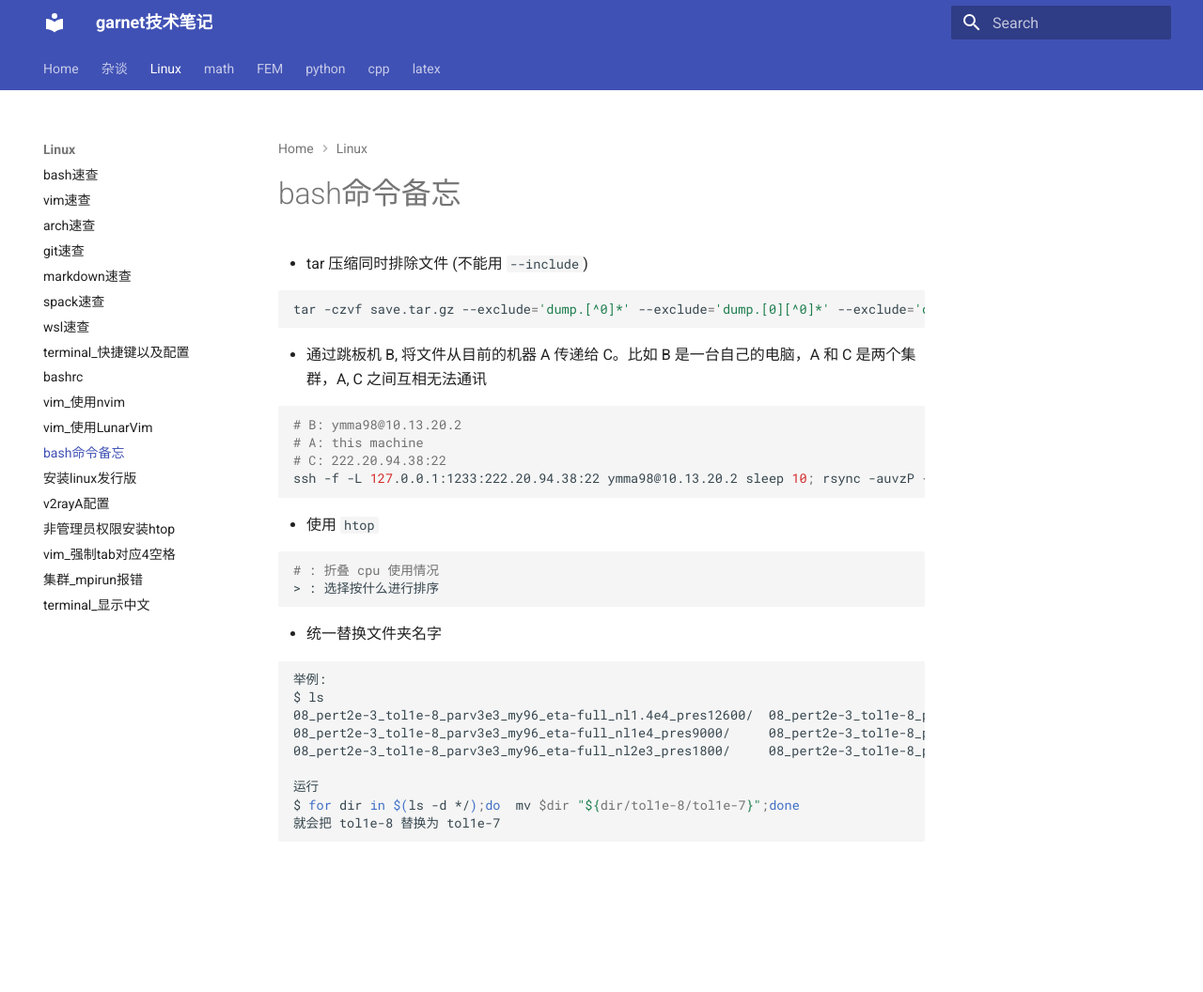
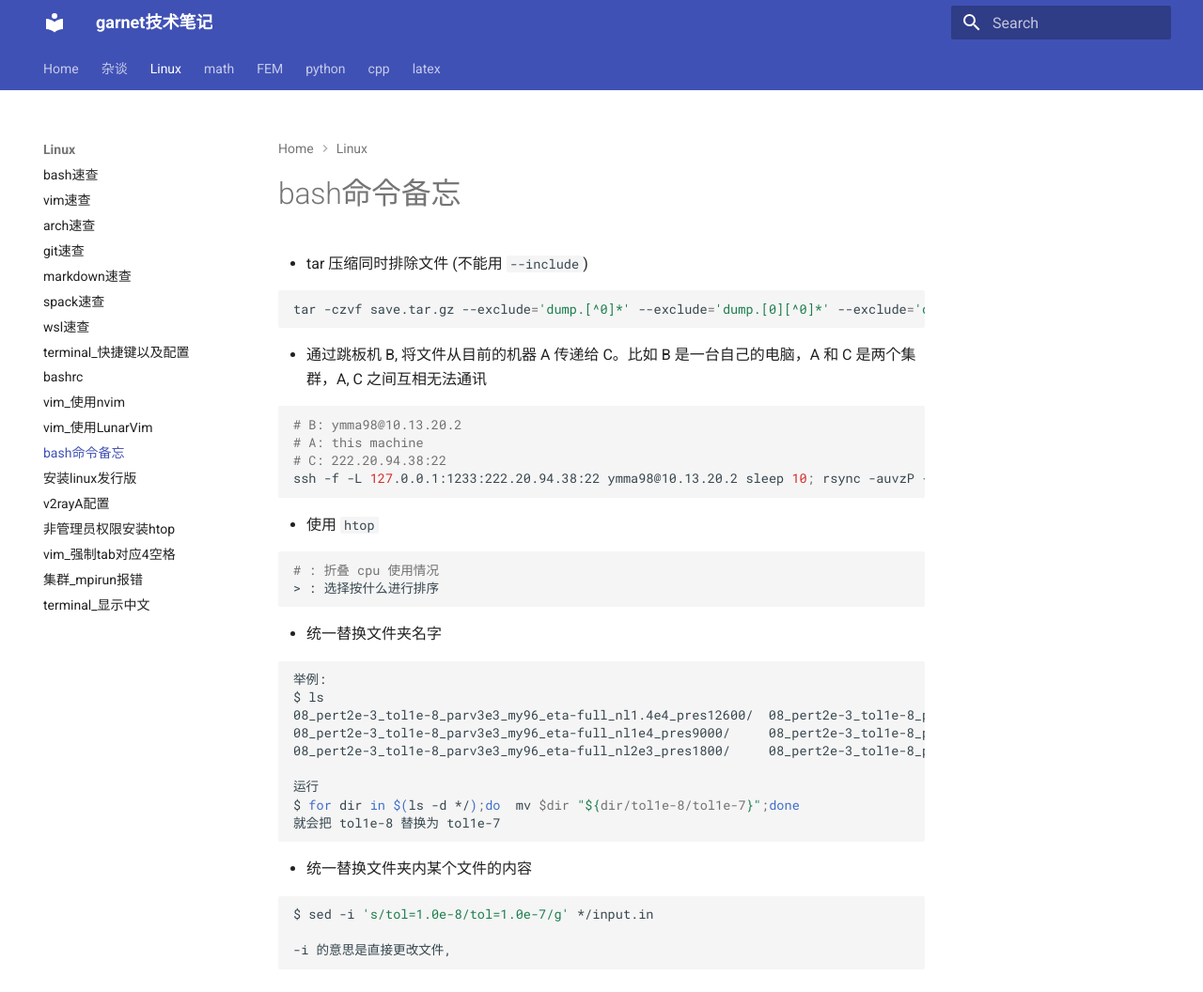
Before and after one commit to ymma98/technotes, an MkDocs documentation site: the page built from docs/Linux/bash命令备忘.md, in a window 1280 px wide and 1056 px high. Shown: the whole window at 94% size. Built offline with MkDocs 1.6.1 and Material for MkDocs 9.7.7, drawn with Linux system fonts in a browser that asks for light colours.

Commit message:
docs/Linux/bash命令备忘.md updated from https://stackedit.cn/

````diff
--- a/docs/Linux/bash命令备忘.md
+++ b/docs/Linux/bash命令备忘.md
@@ -35,7 +35,15 @@ $ ls
 $ for dir in $(ls -d */);do  mv $dir "${dir/tol1e-8/tol1e-7}";done
 就会把 tol1e-8 替换为 tol1e-7
 ```
+
+* 统一替换文件夹内某个文件的内容
+
+```bash
+$ sed -i 's/tol=1.0e-8/tol=1.0e-7/g' */input.in
+
+-i 的意思是直接更改文件,
+```
 <!--stackedit_data:
-eyJoaXN0b3J5IjpbLTEyMzU2NzM5ODIsNzU4MDUyMDEzLDQwMj
+eyJoaXN0b3J5IjpbLTIwNzkwMzA0NjIsNzU4MDUyMDEzLDQwMj
 QwMzE2MCwtMTk3MzAyMjg0MF19
 -->
````
